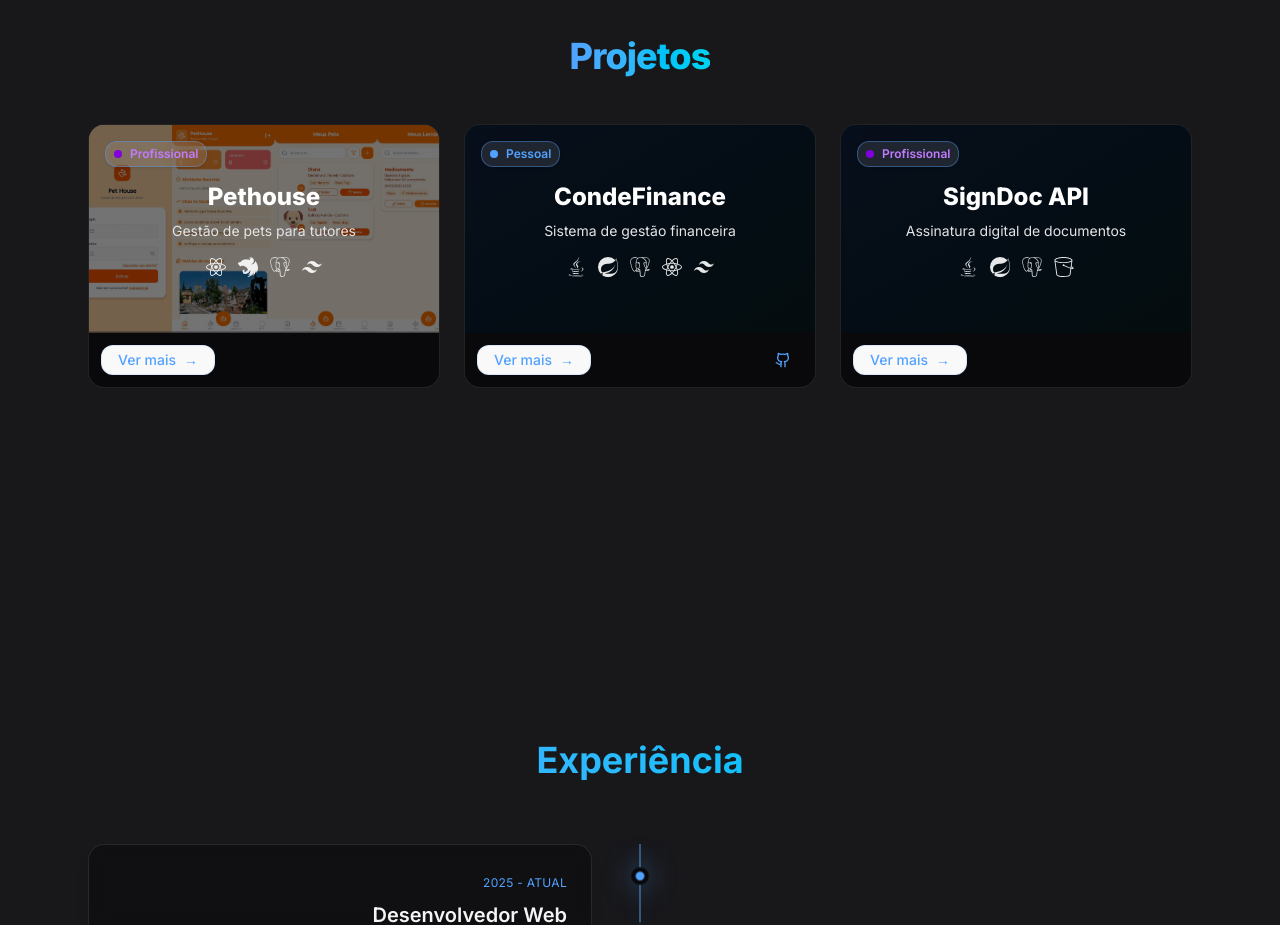
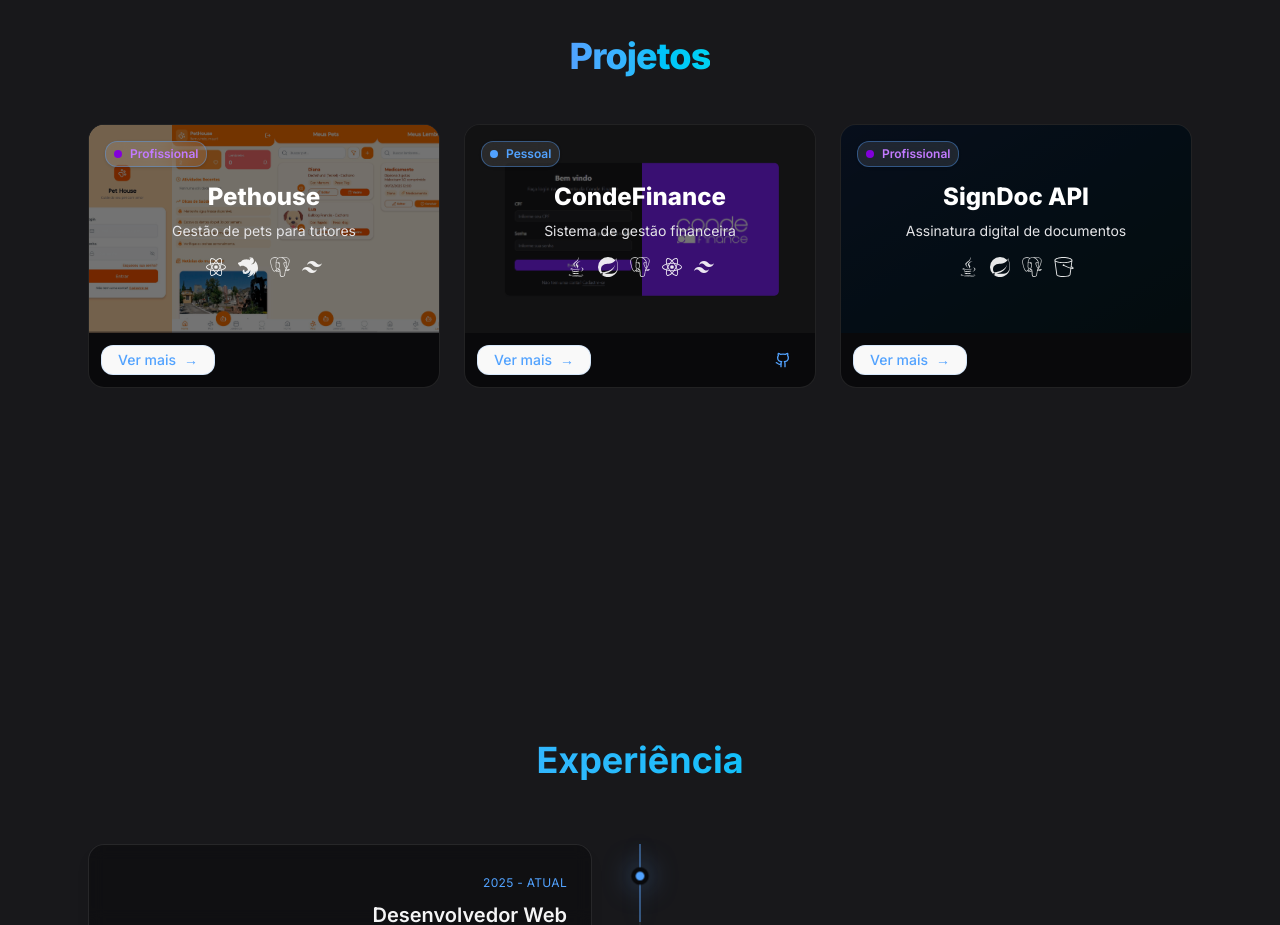
Before and after one commit to MarcosCondeJr/my-portfolio, a React (Vite) app: page / in a window 1280 px wide. Shown: the part 2620-3545 px from the top of the page. Built offline with nearby package versions, Linux system fonts and the light colour scheme.

Commit message:
feat: adicionando detalhes do projeto conde finance

```diff
--- a/src/data/projects.js
+++ b/src/data/projects.js
@@ -46,10 +46,10 @@ description:
     links: {
       github: "https://github.com/MarcosCondeJr/conde-finance-api",
       githubEnabled: true,
-      demo: "",
-      demoEnabled: false,
+      demo: "https://condefinance.marcoscondejr.com.br",
+      demoEnabled: true,
     },
-    image: null,
+    image: 'LOGIN-CONDE-FINANCE.png',
     team: []
   },
   {
```
Also changed, not shown: public/LOGIN-CONDE-FINANCE.png (added).
